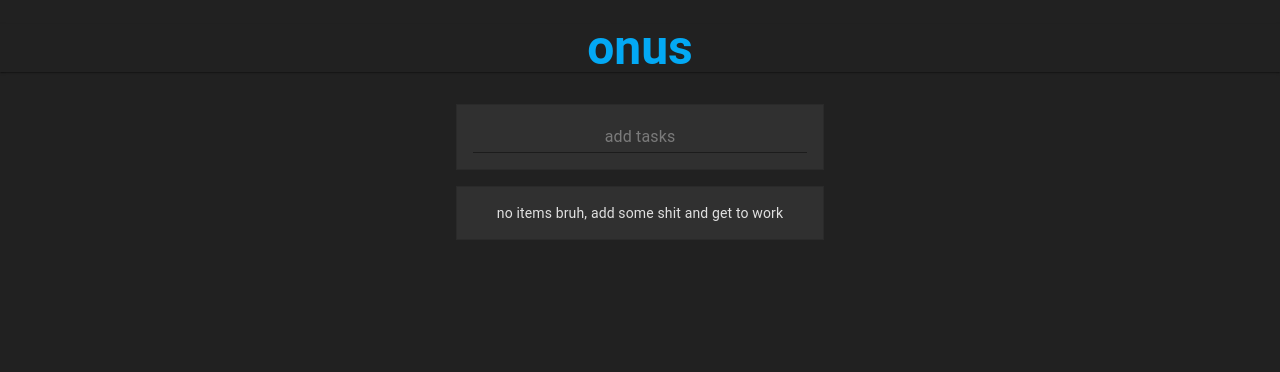
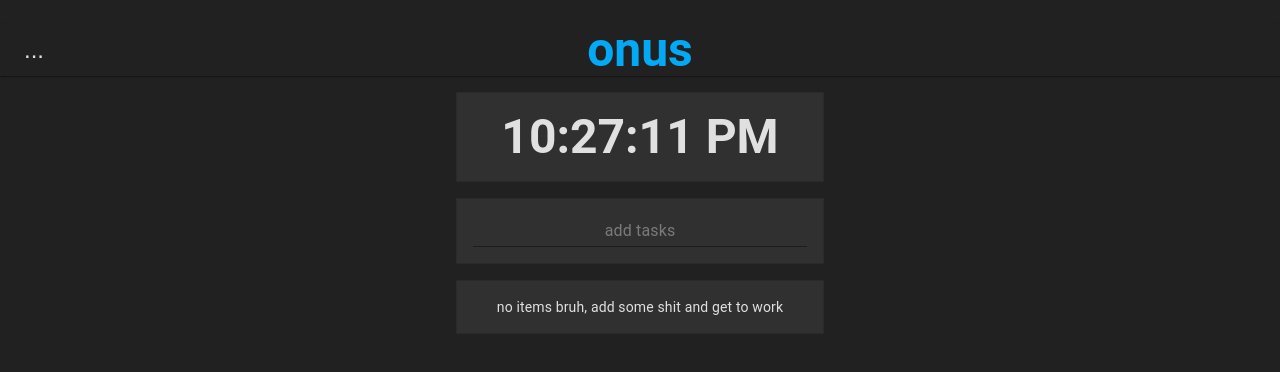
Before and after one commit to SamPetering/onus, a React (Create React App) app: page / in a window 1280 px wide. Shown: the top 372 px of the page. Built offline with nearby package versions, Linux system fonts and the light colour scheme.

Commit message:
...we've learned so much

```diff
--- a/src/components/App.tsx
+++ b/src/components/App.tsx
@@ -89,11 +89,11 @@ const App: FC = () => {
           <Grid item container>
             <Grid item xs={false} sm={2} />
             <Grid item xs={12} sm={8}>
-              {/* <Paper variant={'outlined'} square>
+              <Paper variant={'outlined'} square>
                 <Box p={2}>
                   <Clock military={userConfig.militaryClock} />
                 </Box>
-              </Paper> */}
+              </Paper>
               <Box m={2} />
               <Paper variant={'outlined'} square>
                 <Box p={2}>
--- a/src/components/Clock.tsx
+++ b/src/components/Clock.tsx
@@ -1,4 +1,4 @@
-import React, { FC, useState } from 'react';
+import React, { FC, useEffect, useState } from 'react';
 import { Typography, Box } from '@material-ui/core';
 
 type Props = {
@@ -6,15 +6,11 @@ type Props = {
 };
 
 const Clock: FC<Props> = ({ military }) => {
-  const [time, setTime] = useState(new Date().toLocaleTimeString());
-  const [militaryTime, setMilitaryTime] = useState(
-    new Date().toLocaleTimeString('en-GB')
-  );
-  setInterval(() => setTime(new Date().toLocaleTimeString()), 1000);
-  setInterval(
-    () => setMilitaryTime(new Date().toLocaleTimeString('en-GB')),
-    1000
-  );
+  const [t, setT] = useState(new Date());
+  useEffect(() => {
+      const i = setInterval(() => setT(new Date()), 1000);
+      return () => clearInterval(i);
+  }, []);
   return (
     <Box textAlign="center">
       <Typography
@@ -22,7 +18,7 @@ const Clock: FC<Props> = ({ military }) => {
         color="textPrimary"
         style={{ fontWeight: 'bold', userSelect: 'none' }}
       >
-        {military ? militaryTime : time}
+        {t.toLocaleTimeString(military ? 'en-GB' : 'en-US')}
       </Typography>
     </Box>
   );
--- a/src/components/Header.tsx
+++ b/src/components/Header.tsx
@@ -12,7 +12,6 @@ import {
   Switch,
   FormControlLabel,
 } from '@material-ui/core';
-// import MenuIcon from '@material-ui/icons/Menu';
 import Box from '@material-ui/core/Box/Box';
 
 type Props = {
@@ -55,15 +54,15 @@ const Header: FC<Props> = ({ title, switchClock, militaryTime }) => {
       <Box paddingTop={3} />
       <AppBar position={'static'} elevation={1}>
         <Toolbar variant="dense">
-          {/* <IconButton
+          <IconButton
             edge="start"
             className={classes.menuButton}
             color="inherit"
             aria-label="menu"
             onClick={handleMenuClick}
           >
-            <MenuIcon />
-          </IconButton> */}
+            ...
+          </IconButton>
           <Typography
             variant="h3"
             align={'center'}
@@ -73,7 +72,7 @@ const Header: FC<Props> = ({ title, switchClock, militaryTime }) => {
           >
             {title}
           </Typography>
-          {/* <Menu
+          <Menu
             id="menu-appbar"
             anchorEl={anchor}
             anchorOrigin={{
@@ -96,7 +95,7 @@ const Header: FC<Props> = ({ title, switchClock, militaryTime }) => {
                 }
               />
             </MenuItem>
-          </Menu> */}
+          </Menu>
         </Toolbar>
       </AppBar>
     </>
```
Also changed, not shown: 1 other file (tests, documents, lock files or other folders).
